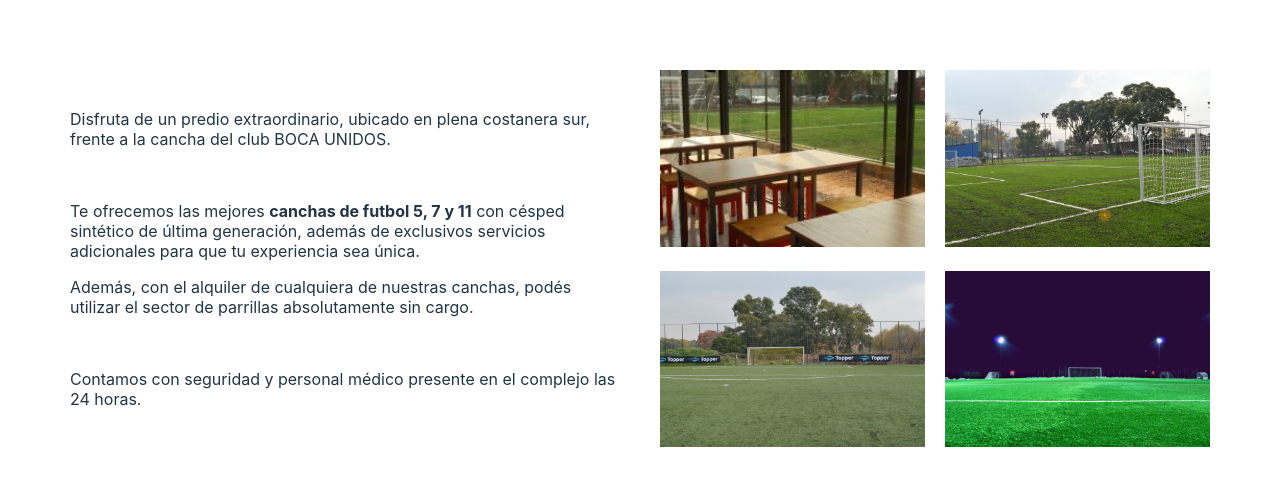
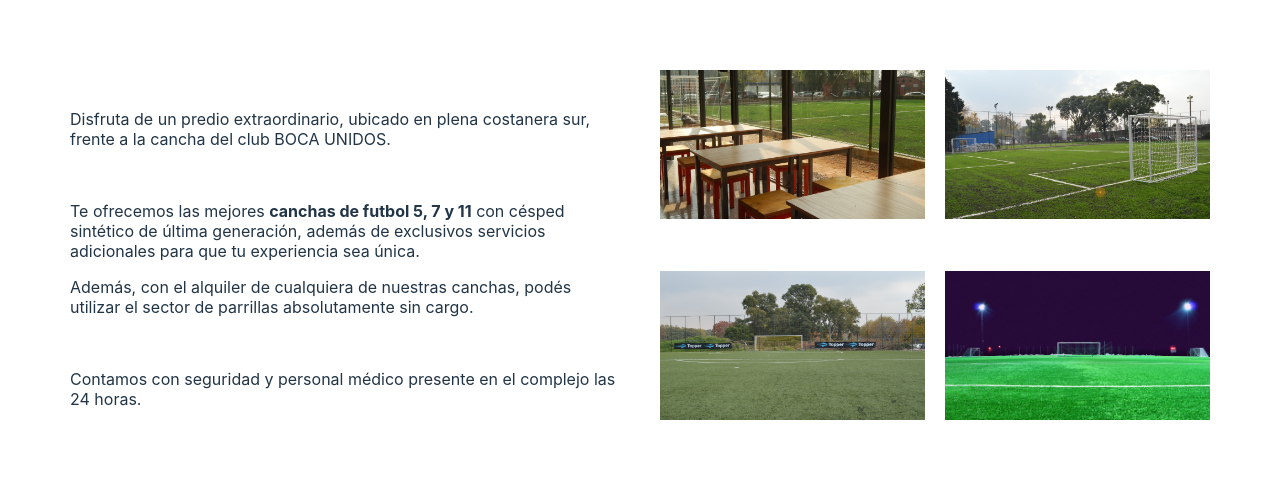
Before and after one commit to avsebastian/turnos-futsapp, a React (Vite) app in the folder frontend/: page / in a window 1280 px wide. Shown: the part 903-1388 px from the top of the page. Built offline with nearby package versions, Linux system fonts and the light colour scheme.

Commit message:
[Web] Fix visualizacion de imagenes del complejo deportivo

```diff
--- a/frontend/src/components/AboutSection/AboutSection.css
+++ b/frontend/src/components/AboutSection/AboutSection.css
@@ -48,7 +48,7 @@
     margin-block: 1.5rem;
   }
 
-  .image img {
+  .imageDimension {
     position: absolute;
     width: 100%;
     height: 100%;
--- a/frontend/src/components/AboutSection/index.jsx
+++ b/frontend/src/components/AboutSection/index.jsx
@@ -67,18 +67,26 @@ const AboutSection = () => {
             <div className="columnRight">
                 <div className="fila-1">
                     <div className="image">
-                        <img src={items[0].img} alt={items[0].key} />
+                        <div className="imageDimension">
+                            <Image src={items[0].img} alt={items[0].key} />
+                        </div>
                     </div>
                     <div className="image">
-                        <img src={items[1].img} alt={items[1].key} />
+                        <div className="imageDimension">
+                            <Image src={items[1].img} alt={items[1].key} />
+                        </div>
                     </div>
                 </div>
                 <div className="fila-2">
                 <div className="image">
-                        <img src={items[2].img} alt={items[2].key} />
+                        <div className="imageDimension">
+                            <Image src={items[2].img} alt={items[2].key} />
+                        </div>
                     </div>
                     <div className="image">
-                        <img src={items[3].img} alt={items[3].key} />
+                        <div className="imageDimension">
+                            <Image src={items[3].img} alt={items[3].key} />
+                        </div>
                     </div>
                 </div>
                 </div>
```
Also changed, not shown: frontend/src/assets/complejo-cuatro.jpg, frontend/src/assets/complejo-uno.jpg.
